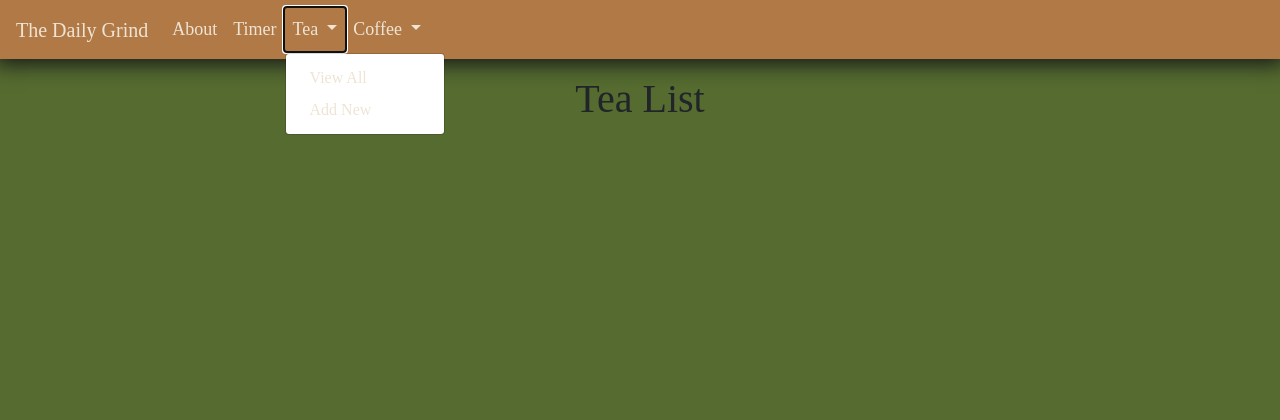
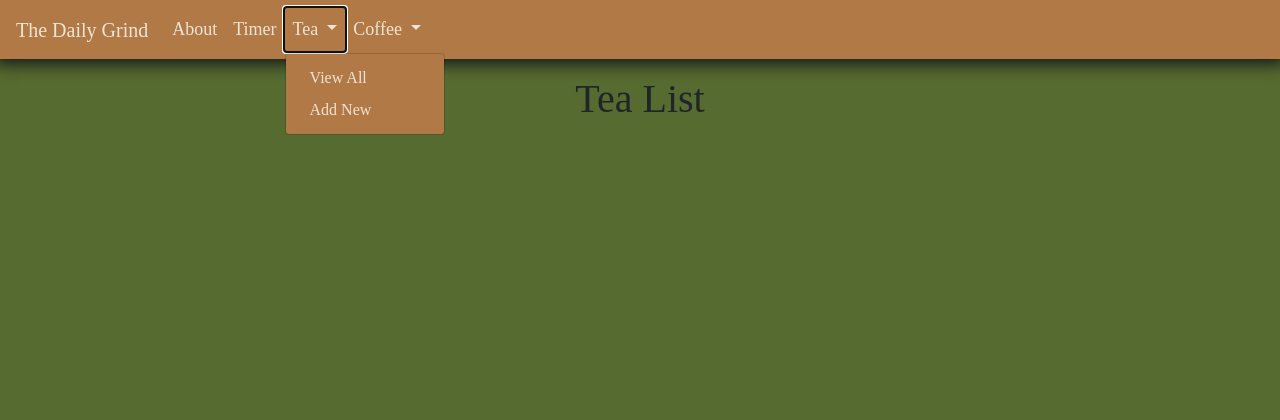
Before and after one commit to tjpreston96/Daily_Grind, a Django app: page /teas/ in a window 1280 px wide, after a click on "Tea". Shown: the top 420 px of the page. Run offline with Django 3.2, Linux system fonts and the light colour scheme; data that the repository does not hold is empty.

Commit message:
CSS and links

```diff
--- a/main_app/static/css/style.css
+++ b/main_app/static/css/style.css
@@ -18,8 +18,11 @@ footer.page-footer {
 }
 nav{
     background-color: #b07946;
-    box-shadow: 0 0 20px 5px #151618;
+    box-shadow: 0 0 15px 5px #151618;
     margin-bottom: 1rem;
+}
+.dropdown-menu{
+    background-color: #b07946;
 }
 
 nav a {
--- a/main_app/templates/base.html
+++ b/main_app/templates/base.html
@@ -24,8 +24,8 @@
     />
   </head>
   <body>
-    <header class="navbar-fixed">
-      <nav class="navbar navbar-expand-lg navbar-light">
+    {% comment %} <header class="navbar-fixed"> {% endcomment %}
+      <nav class="navbar navbar-expand-lg navbar-light sticky-top">
         <a class="navbar-brand" href="/">The Daily Grind</a>
         <button
           class="navbar-toggler"
@@ -81,15 +81,15 @@
                 class="dropdown-menu"
                 aria-labelledby="navbarDropdownMenuLink"
               >
-                <a class="dropdown-item" href="#">View All</a>
+                <a class="dropdown-item" href="/coffees">View All</a>
                 <a class="dropdown-item" href="#">Add New</a>
             </li>
           </ul>
         </div>
       </nav>
-    </header>
+    {% comment %} </header> {% endcomment %}
     <main class="container">{% block content %} {% endblock %}</main>
-    <footer class="page-footer" style="background-color: #b07946;box-shadow: 0 0 20px 5px #151618; ">
+    <footer class="page-footer" style="background-color: #b07946; box-shadow: 0 0 15px 5px #151618;">
       <div class="right">
         All Rights Reserved, &copy; 2021 The Daily Grind &nbsp;
       </div>
--- a/main_app/templates/teas/index.html
+++ b/main_app/templates/teas/index.html
@@ -6,7 +6,7 @@
     class="card"
     style="
       background-color: #efe4d4;
-      box-shadow: 0 0 20px 5px #151618;
+      box-shadow: 0 0 15px 5px #151618;
       margin: 1rem;
       padding: 0.5rem;
     "
```
